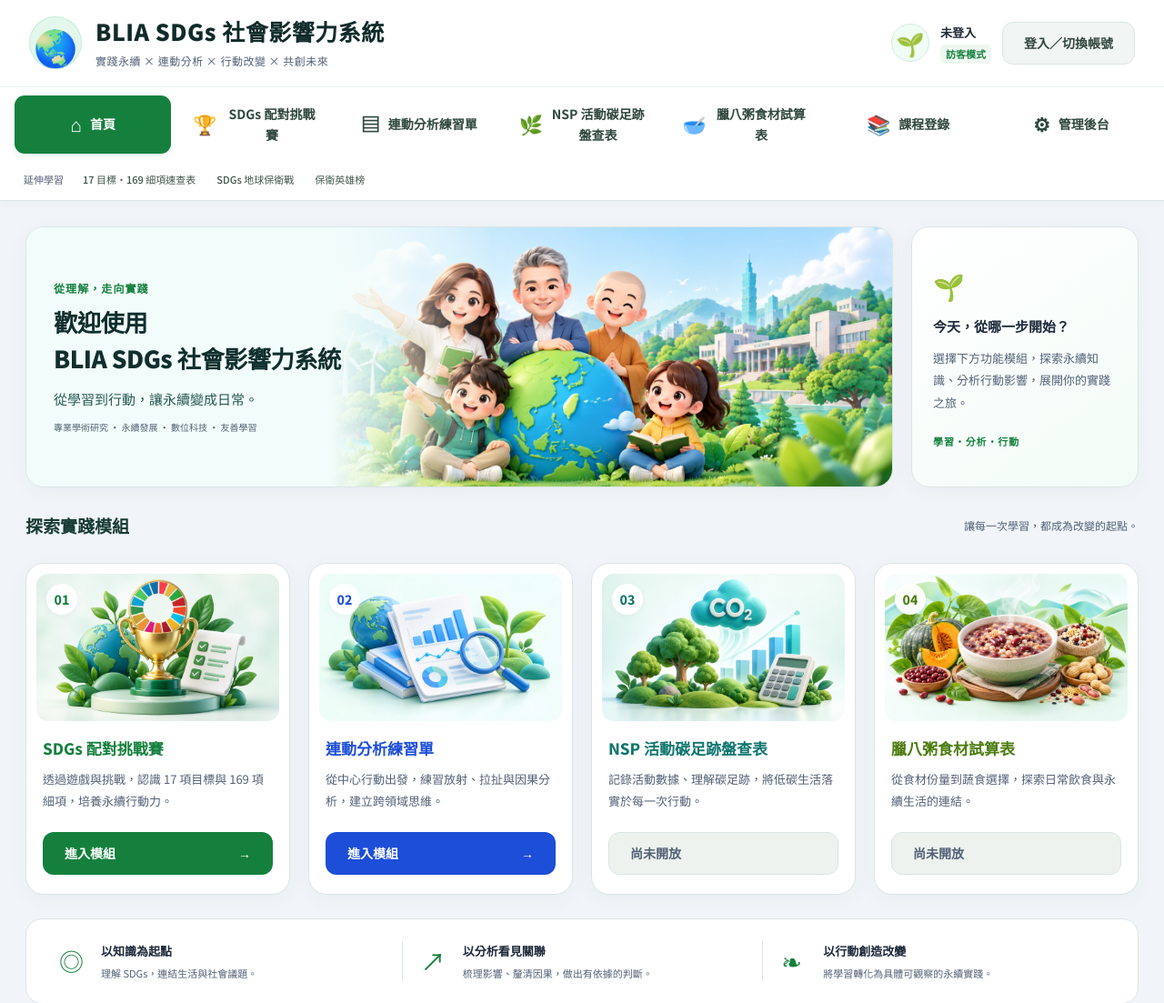
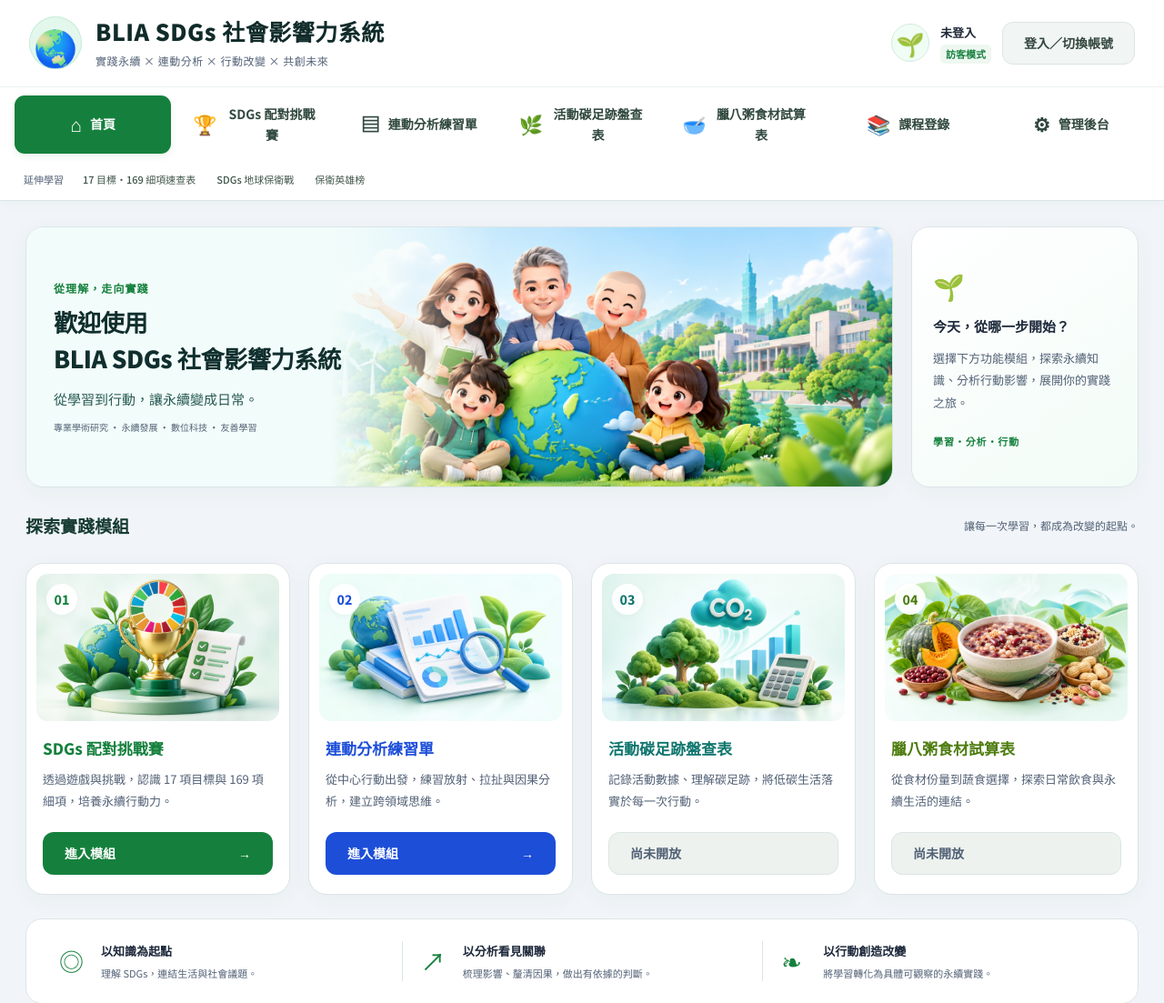
Before and after one commit to vinnyhuangipuregreen/sdgs-action-platform, a FastAPI app: page / in a window 1280 px wide. Shown: the top 1103 px of the page at 91% size. Run offline with FastAPI, Linux system fonts and the light colour scheme; data comes from the database, SQL or seed files in the repository; some libraries are stand-ins or nearby versions.

Commit message:
Rename carbon inventory module without the NSP prefix

```diff
--- a/app/templates/index.html
+++ b/app/templates/index.html
@@ -48,7 +48,7 @@
         <button data-nav-tab="home" aria-current="page"><span aria-hidden="true">⌂</span>首頁</button>
         <a href="https://sdgs-matching-game.vercel.app/" data-module="matching"><span aria-hidden="true">🏆</span>SDGs 配對挑戰賽</a>
         <button data-nav-tab="worksheet" data-module="analysis"><span aria-hidden="true">▤</span>連動分析練習單</button>
-        <button data-nav-tab="carbon" data-module="carbon"><span aria-hidden="true">🌿</span>NSP 活動碳足跡盤查表</button>
+        <button data-nav-tab="carbon" data-module="carbon"><span aria-hidden="true">🌿</span>活動碳足跡盤查表</button>
         <button data-nav-tab="food" data-module="food"><span aria-hidden="true">🥣</span>臘八粥食材試算表</button>
         <a href="https://sdgs-attendance-record.vercel.app/" data-module="attendance"><span aria-hidden="true">📚</span>課程登錄</a>
         <button data-nav-tab="admin"><span aria-hidden="true">⚙</span>管理後台</button>
@@ -77,12 +77,12 @@
       <div class="module-grid">
         <article class="module-card ds-card" data-module="matching"><div class="module-art"><img src="/static/images/matching.png" alt="" width="1536" height="1024" loading="lazy"><span class="module-number">01</span></div><div class="module-copy"><h3>SDGs 配對挑戰賽</h3><p>透過遊戲與挑戰，認識 17 項目標與 169 項細項，培養永續行動力。</p><a class="ds-button module-enter" href="https://sdgs-matching-game.vercel.app/">進入模組 <span aria-hidden="true">→</span></a></div></article>
         <article class="module-card ds-card" data-module="analysis"><div class="module-art"><img src="/static/images/worksheet.png" alt="" width="1536" height="1024" loading="lazy"><span class="module-number">02</span></div><div class="module-copy"><h3>連動分析練習單</h3><p>從中心行動出發，練習放射、拉扯與因果分析，建立跨領域思維。</p><button class="ds-button module-enter" data-open-tab="worksheet">進入模組 <span aria-hidden="true">→</span></button></div></article>
-        <article class="module-card ds-card" data-module="carbon"><div class="module-art"><img src="/static/images/carbon.png" alt="" width="1536" height="1024" loading="lazy"><span class="module-number">03</span></div><div class="module-copy"><h3>NSP 活動碳足跡盤查表</h3><p>記錄活動數據、理解碳足跡，將低碳生活落實於每一次行動。</p><button class="ds-button module-enter" disabled>尚未開放</button></div></article>
+        <article class="module-card ds-card" data-module="carbon"><div class="module-art"><img src="/static/images/carbon.png" alt="" width="1536" height="1024" loading="lazy"><span class="module-number">03</span></div><div class="module-copy"><h3>活動碳足跡盤查表</h3><p>記錄活動數據、理解碳足跡，將低碳生活落實於每一次行動。</p><button class="ds-button module-enter" disabled>尚未開放</button></div></article>
         <article class="module-card ds-card" data-module="food"><div class="module-art"><img src="/static/images/food.png" alt="" width="1536" height="1024" loading="lazy"><span class="module-number">04</span></div><div class="module-copy"><h3>臘八粥食材試算表</h3><p>從食材份量到蔬食選擇，探索日常飲食與永續生活的連結。</p><button class="ds-button module-enter" disabled>尚未開放</button></div></article>
       </div>
       <div class="practice-values"><div><span aria-hidden="true">◎</span><h3>以知識為起點</h3><p>理解 SDGs，連結生活與社會議題。</p></div><div><span aria-hidden="true">↗</span><h3>以分析看見關聯</h3><p>梳理影響、釐清因果，做出有依據的判斷。</p></div><div><span aria-hidden="true">❧</span><h3>以行動創造改變</h3><p>將學習轉化為具體可觀察的永續實踐。</p></div></div>
     </section>
-    <section id="tabPane_carbon" class="tab-pane hidden ds-card coming-soon" data-module="carbon"><img src="/static/images/carbon.png" alt="碳足跡分析主題插圖"><div><span class="eyebrow">模組 03・尚未開放</span><h2>NSP 活動碳足跡盤查表</h2><p>此模組尚未連接功能程式，開放後可在此進行活動碳足跡盤查。</p><button class="ds-button" data-open-tab="home">返回首頁</button></div></section>
+    <section id="tabPane_carbon" class="tab-pane hidden ds-card coming-soon" data-module="carbon"><img src="/static/images/carbon.png" alt="碳足跡分析主題插圖"><div><span class="eyebrow">模組 03・尚未開放</span><h2>活動碳足跡盤查表</h2><p>此模組尚未連接功能程式，開放後可在此進行活動碳足跡盤查。</p><button class="ds-button" data-open-tab="home">返回首頁</button></div></section>
     <section id="tabPane_food" class="tab-pane hidden ds-card coming-soon" data-module="food"><img src="/static/images/food.png" alt="臘八粥與食材主題插圖"><div><span class="eyebrow">模組 04・尚未開放</span><h2>臘八粥食材試算表</h2><p>此模組尚未連接功能程式，開放後可在此進行食材試算。</p><button class="ds-button" data-open-tab="home">返回首頁</button></div></section>
     <!-- ======================================================================= -->
     <!-- TAB 1: 連動分析練習單 -->
```
